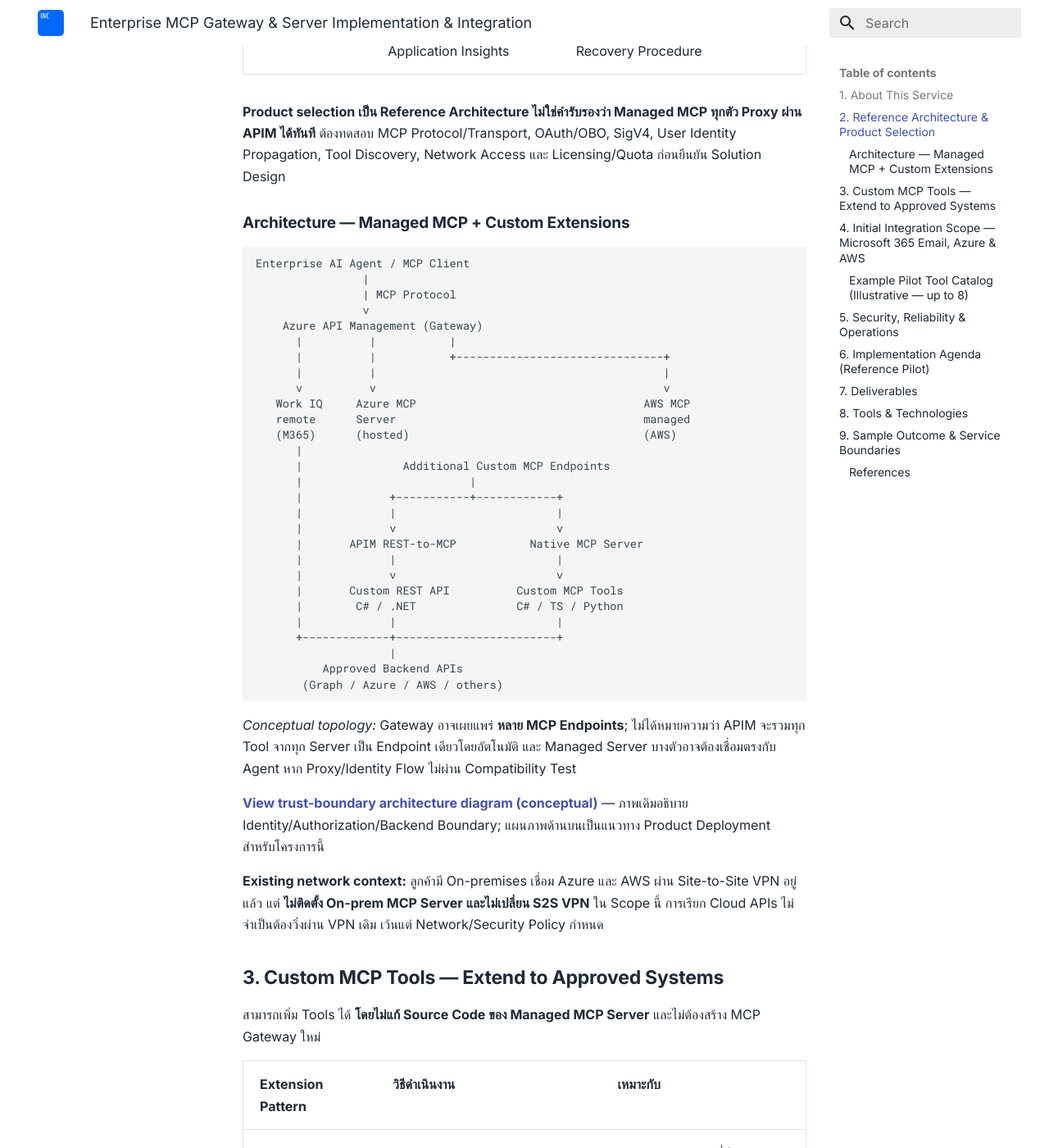
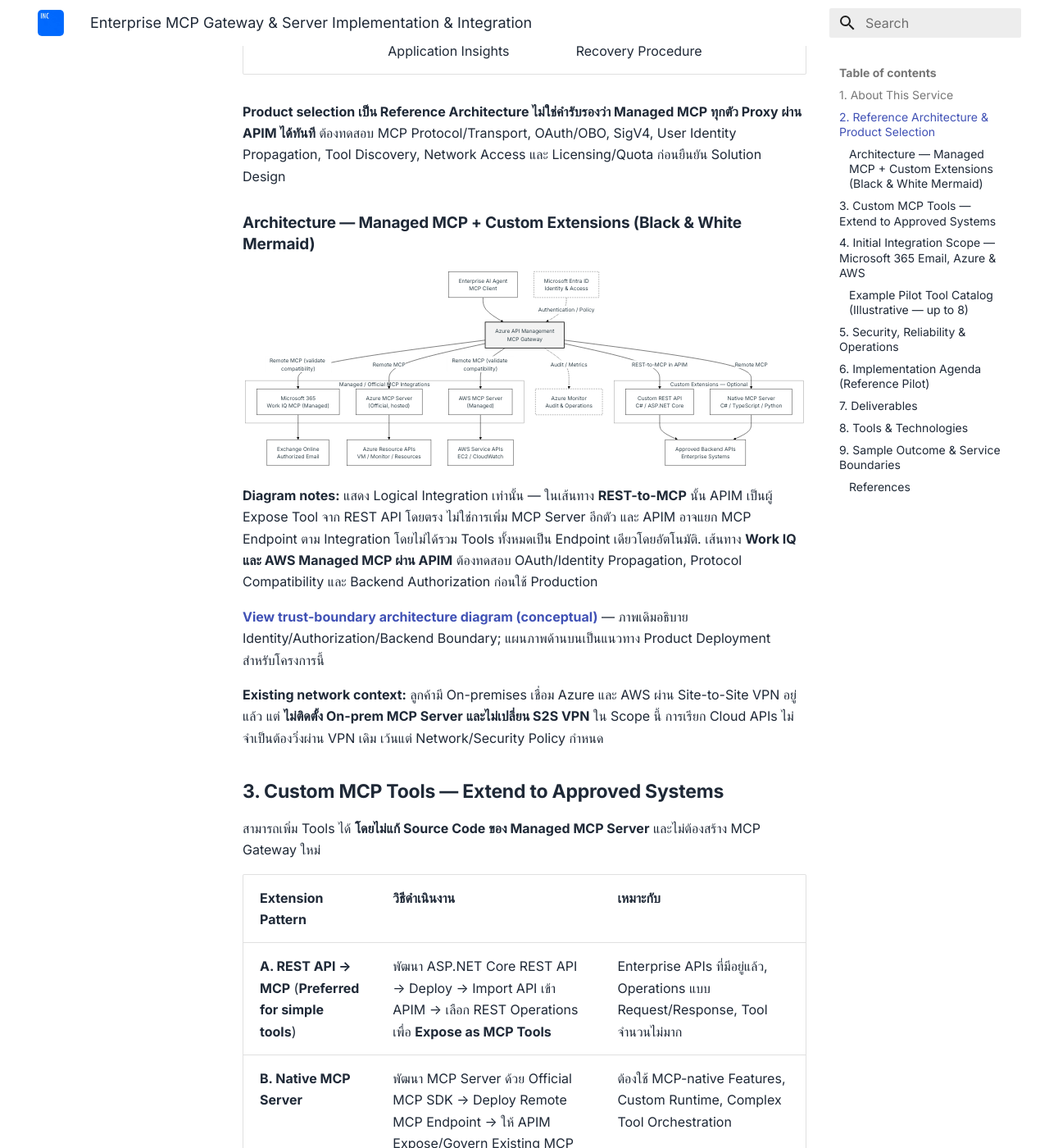
Before and after one commit to inthecloudth/service-catalog, an MkDocs documentation site: the page built from docs/services/brochures/ip-09-enterprise-mcp-server.md, in a window 1280 px wide and 1400 px high, scrolled down 1888 px. Shown: the whole window at 82% size. Built offline with MkDocs 1.6.1 and Material for MkDocs 9.7.7, drawn with Linux system fonts in a browser that asks for light colours.

Commit message:
docs(ip-09): add black-and-white Mermaid architecture to customer brochure

````diff
--- a/docs/services/brochures/ip-09-enterprise-mcp-server.md
+++ b/docs/services/brochures/ip-09-enterprise-mcp-server.md
@@ -28,38 +28,61 @@ Custom Tools **ไม่จำกัดเฉพาะ Microsoft 365, Azure ห
 
 **Product selection เป็น Reference Architecture ไม่ใช่คำรับรองว่า Managed MCP ทุกตัว Proxy ผ่าน APIM ได้ทันที** ต้องทดสอบ MCP Protocol/Transport, OAuth/OBO, SigV4, User Identity Propagation, Tool Discovery, Network Access และ Licensing/Quota ก่อนยืนยัน Solution Design
 
-### Architecture — Managed MCP + Custom Extensions
+### Architecture — Managed MCP + Custom Extensions (Black & White Mermaid)
 
-    Enterprise AI Agent / MCP Client
-                    |
-                    | MCP Protocol
-                    v
-        Azure API Management (Gateway)
-          |          |           |
-          |          |           +-------------------------------+
-          |          |                                           |
-          v          v                                           v
-       Work IQ     Azure MCP                                  AWS MCP
-       remote      Server                                     managed
-       (M365)      (hosted)                                   (AWS)
-          |
-          |               Additional Custom MCP Endpoints
-          |                         |
-          |             +-----------+------------+
-          |             |                        |
-          |             v                        v
-          |       APIM REST-to-MCP           Native MCP Server
-          |             |                        |
-          |             v                        v
-          |       Custom REST API          Custom MCP Tools
-          |        C# / .NET               C# / TS / Python
-          |             |                        |
-          +-------------+------------------------+
-                        |
-              Approved Backend APIs
-           (Graph / Azure / AWS / others)
+```mermaid
+%%{init: {"theme": "base", "themeVariables": {"primaryColor": "#ffffff", "primaryTextColor": "#111111", "primaryBorderColor": "#111111", "lineColor": "#111111", "secondaryColor": "#f5f5f5", "tertiaryColor": "#ffffff", "fontFamily": "Arial"}}}%%
+flowchart TB
+    USER["Enterprise AI Agent<br/>MCP Client"]
+    APIM["Azure API Management<br/>MCP Gateway"]
+    ID["Microsoft Entra ID<br/>Identity & Access"]
+    LOG["Azure Monitor<br/>Audit & Operations"]
 
-*Conceptual topology:* Gateway อาจเผยแพร่ **หลาย MCP Endpoints**; ไม่ได้หมายความว่า APIM จะรวมทุก Tool จากทุก Server เป็น Endpoint เดียวโดยอัตโนมัติ และ Managed Server บางตัวอาจต้องเชื่อมตรงกับ Agent หาก Proxy/Identity Flow ไม่ผ่าน Compatibility Test
+    subgraph STANDARD["Managed / Official MCP Integrations"]
+        direction LR
+        M365["Microsoft 365<br/>Work IQ MCP (Managed)"]
+        AZ["Azure MCP Server<br/>(Official, hosted)"]
+        AWS["AWS MCP Server<br/>(Managed)"]
+    end
+
+    subgraph EXT["Custom Extensions — Optional"]
+        direction LR
+        REST["Custom REST API<br/>C# / ASP.NET Core"]
+        NATIVE["Native MCP Server<br/>C# / TypeScript / Python"]
+    end
+
+    GRAPH["Exchange Online<br/>Authorized Email"]
+    ARM["Azure Resource APIs<br/>VM / Monitor / Resources"]
+    AWSAPI["AWS Service APIs<br/>EC2 / CloudWatch"]
+    OTHER["Approved Backend APIs<br/>Enterprise Systems"]
+
+    USER --> APIM
+    ID -. "Authentication / Policy" .-> APIM
+    APIM -. "Audit / Metrics" .-> LOG
+
+    APIM -->|"Remote MCP (validate compatibility)"| M365
+    APIM -->|"Remote MCP"| AZ
+    APIM -->|"Remote MCP (validate compatibility)"| AWS
+    APIM -->|"REST-to-MCP in APIM"| REST
+    APIM -->|"Remote MCP"| NATIVE
+
+    M365 --> GRAPH
+    AZ --> ARM
+    AWS --> AWSAPI
+    REST --> OTHER
+    NATIVE --> OTHER
+
+    classDef default fill:#ffffff,color:#111111,stroke:#333333,stroke-width:1.2px;
+    classDef emphasis fill:#f2f2f2,color:#111111,stroke:#111111,stroke-width:2px;
+    classDef support fill:#ffffff,color:#111111,stroke:#666666,stroke-dasharray:4 3;
+    class APIM emphasis;
+    class ID,LOG support;
+    style STANDARD fill:#ffffff,color:#111111,stroke:#888888,stroke-width:1px
+    style EXT fill:#ffffff,color:#111111,stroke:#888888,stroke-width:1px
+    linkStyle default stroke:#111111,stroke-width:1.3px;
+```
+
+**Diagram notes:** แสดง Logical Integration เท่านั้น — ในเส้นทาง **REST-to-MCP** นั้น APIM เป็นผู้ Expose Tool จาก REST API โดยตรง ไม่ใช่การเพิ่ม MCP Server อีกตัว และ APIM อาจแยก MCP Endpoint ตาม Integration โดยไม่ได้รวม Tools ทั้งหมดเป็น Endpoint เดียวโดยอัตโนมัติ. เส้นทาง **Work IQ และ AWS Managed MCP ผ่าน APIM** ต้องทดสอบ OAuth/Identity Propagation, Protocol Compatibility และ Backend Authorization ก่อนใช้ Production
 
 **[View trust-boundary architecture diagram (conceptual)](../../assets/diagrams/ip-09-enterprise-mcp-architecture.svg)** — ภาพเดิมอธิบาย Identity/Authorization/Backend Boundary; แผนภาพด้านบนเป็นแนวทาง Product Deployment สำหรับโครงการนี้
 
````
